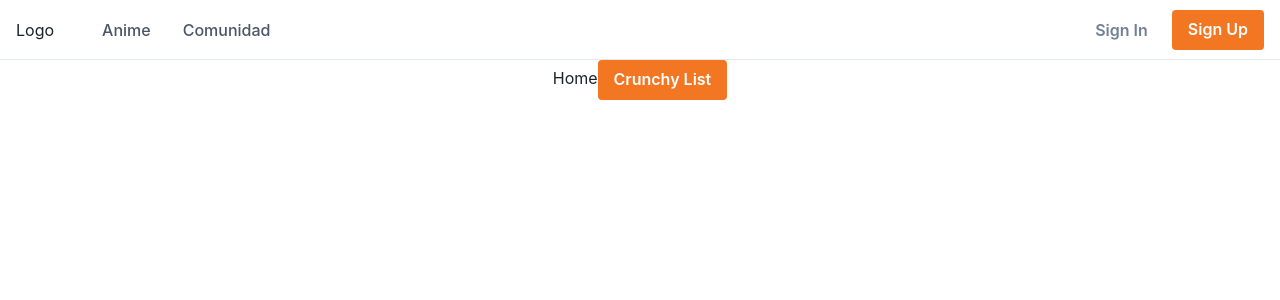
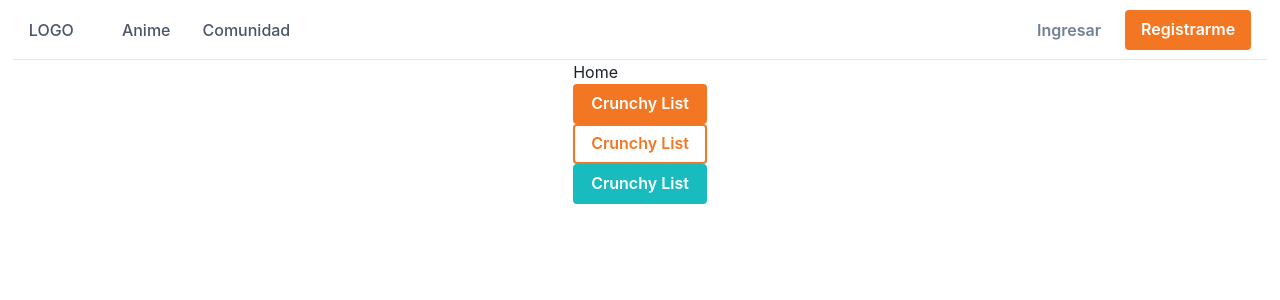
Before and after one commit to MateoAltamirano/CrunchyList-Frontend, a React (Create React App) app: page / in a window 1280 px wide. Shown: the top 300 px of the page. Built offline with nearby package versions, Linux system fonts and the light colour scheme.

Commit message:
refactor: improve poc details

```diff
--- a/src/App.tsx
+++ b/src/App.tsx
@@ -1,15 +1,17 @@
 import "./styles/App.css";
-import { BrowserRouter as Router, Switch, Route, Link } from "react-router-dom";
+import { BrowserRouter as Router, Switch, Route } from "react-router-dom";
 import Home from "./pages/Home";
 import Profile from "./pages/Profile";
 import NotFound from "./pages/NotFound";
 import NavBar from "./components/NavBar";
+import { Box } from "@chakra-ui/layout";
 
 const App = () => {
   return (
     <div className="App">
       <Router>
         <NavBar />
+        <Box paddingTop={"60px"}>
           <Switch>
             <Route exact path="/">
               <Home />
@@ -21,6 +23,7 @@ const App = () => {
               <NotFound />
             </Route>
           </Switch>
+        </Box>
       </Router>
     </div>
   );
--- a/src/components/NavBar.tsx
+++ b/src/components/NavBar.tsx
@@ -25,7 +25,7 @@ const NavBar = () => {
   const { isOpen, onToggle } = useDisclosure();
 
   return (
-    <Box minW="100vw">
+    <Box minW={"98vw"} position={"fixed"} zIndex={"1"}>
       <Flex
         bg={"white"}
         color={"gray.600"}
@@ -52,14 +52,18 @@ const NavBar = () => {
           />
         </Flex>
         <Flex flex={{ base: 1 }} justify={{ base: "center", md: "start" }}>
-          <Text
+          <Link
             textAlign={useBreakpointValue({ base: "center", md: "left" })}
-            fontFamily={"heading"}
-            color={"gray.800"}
+            fontWeight={500}
+            color={"gray.600"}
+            _hover={{
+              textDecoration: "none",
+              color: "gray.800",
+            }}
+            href="/"
           >
-            Logo
-          </Text>
-
+            LOGO
+          </Link>
           <Flex display={{ base: "none", md: "flex" }} ml={10}>
             <DesktopNav />
           </Flex>
@@ -71,8 +75,8 @@ const NavBar = () => {
           direction={"row"}
           spacing={6}
         >
-          <Button variant={"link"}>Sign In</Button>
-          <Button href={"#"}>Sign Up</Button>
+          <Button variant={"link"}>Ingresar</Button>
+          <Button>Registrarme</Button>
         </Stack>
       </Flex>
 
--- a/src/pages/Home.tsx
+++ b/src/pages/Home.tsx
@@ -1,11 +1,13 @@
-import { Button } from "@chakra-ui/react";
+import { Box, Button, Flex } from "@chakra-ui/react";
 
 const Home = () => {
   return (
-    <div>
+    <Flex flexDirection="column">
       Home
       <Button>Crunchy List</Button>
-    </div>
+      <Button variant="outline">Crunchy List</Button>
+      <Button variant="secondary">Crunchy List</Button>
+    </Flex>
   );
 };
 
--- a/src/styles/theme.ts
+++ b/src/styles/theme.ts
@@ -11,14 +11,9 @@ const Button = {
     },
   },
   sizes: {},
-  // Two variants: outline and solid
+  // 3 variants: primary, secondary, outline
   variants: {
-    outline: {
-      border: "2px solid",
-      borderColor: "primary.main",
-      color: "primary.main",
-    },
-    solid: {
+    primary: {
       backgroundColor: "primary.main",
       color: "white",
       _hover: {
@@ -28,17 +23,35 @@ const Button = {
         backgroundColor: "primary.main",
       },
     },
+    secondary: {
+      backgroundColor: "secondary.main",
+      color: "white",
+      _hover: {
+        backgroundColor: "secondary.dark",
+      },
+      _active: {
+        backgroundColor: "secondary.main",
+      },
+    },
+    outline: {
+      border: "2px solid",
+      borderColor: "primary.main",
+      color: "primary.main",
+    },
   },
   // The default size and variant values
   defaultProps: {
     size: "md",
-    variant: "solid",
+    variant: "primary",
   },
 };
 
 const Link = {
   baseStyle: {
     userSelect: "none",
+    _focus: {
+      boxShadow: "none",
+    },
   },
 };
 
```
Lines whose indentation alone changed are shown as unchanged.
